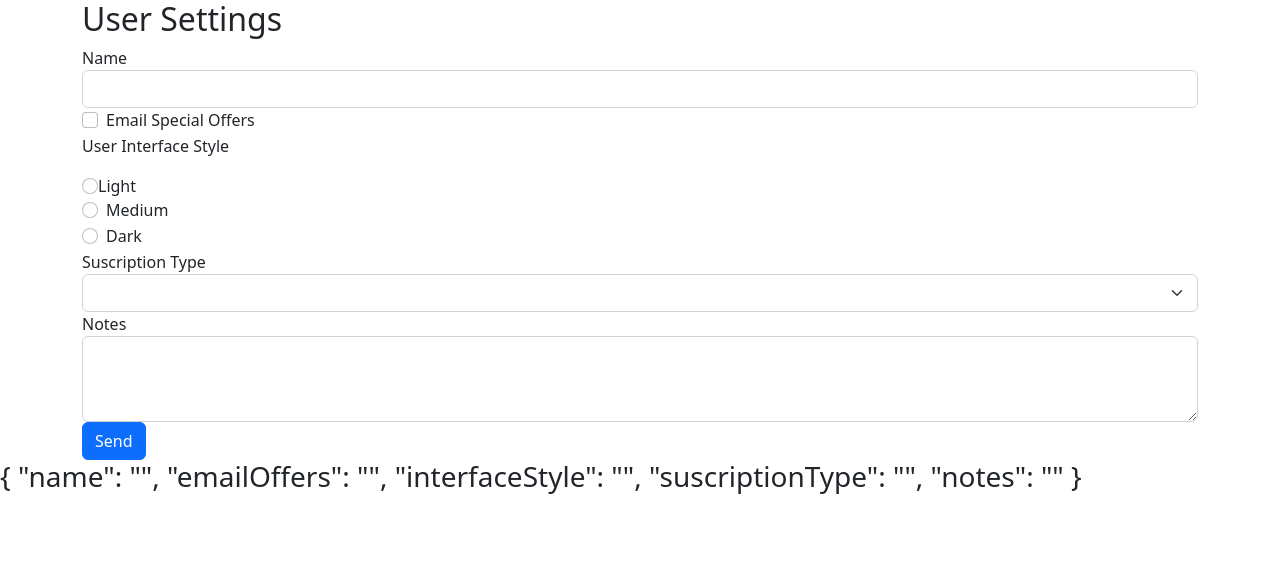
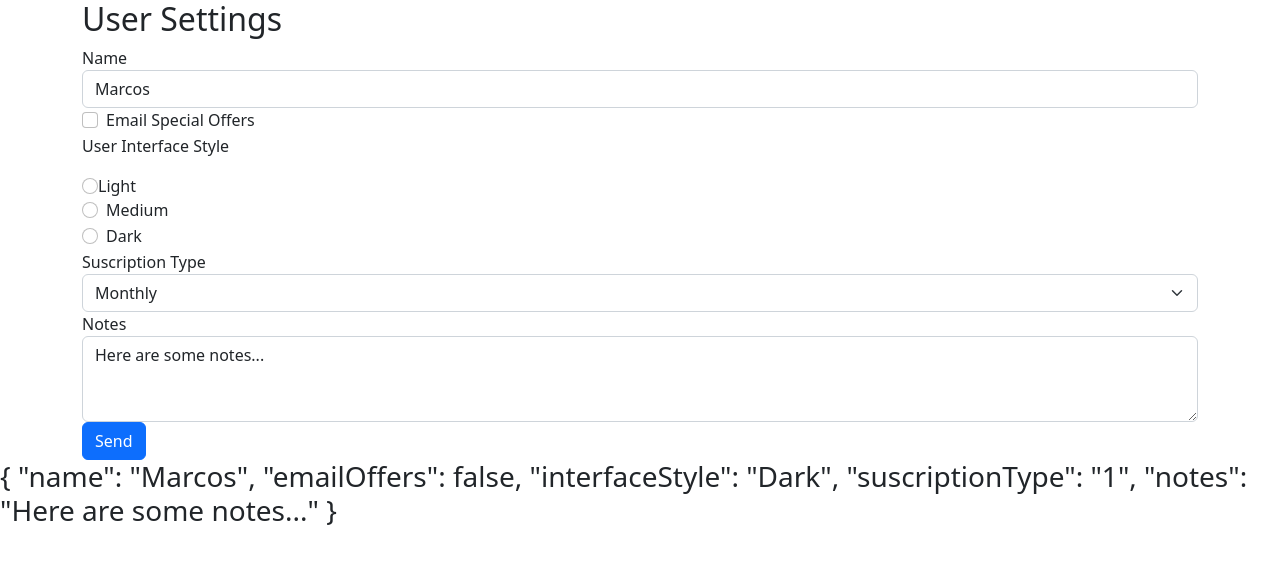
Before and after one commit to MarkRobles/AngularForms, an Angular app: page / in a window 1280 px wide. Shown: the top 564 px of the page. Built offline with nearby package versions, Linux system fonts and the light colour scheme.

Commit message:
Added TwoWayBinding

```diff
--- a/src/app/user-settings-form/user-settings-form.component.html
+++ b/src/app/user-settings-form/user-settings-form.component.html
@@ -3,29 +3,29 @@
     <form #form="ngForm">
         <div class="form-group">
             <label for="name">Name</label>
-            <input id="name" name="name" class="form-control" ngModel >
+            <input id="name" name="name" class="form-control" [(ngModel)]="userSettings.name" >
         </div>
         <div class="form-check form-group">
-            <input class="form-check-input" type="checkbox" value="" id="emailOffers" name="emailOffers" ngModel>
+            <input class="form-check-input" type="checkbox" value="" id="emailOffers" name="emailOffers" [(ngModel)]="userSettings.emailOffers">
             <label class="form-check-label" for="emailOffers">
               Email Special Offers
             </label>
           </div>
           <p>User Interface Style</p>
           <div class="form-group">
-            <input class="form-check-input" type="radio" name="interfaceStyle" id="lightInterface" ngModel>
+            <input class="form-check-input" type="radio" name="interfaceStyle" id="lightInterface" [(ngModel)]="userSettings.interfaceStyle">
             <label class="form-check-label" for="lightInterface">
               Light
             </label>
           </div>
           <div class="form-check">
-            <input class="form-check-input" type="radio" name="interfaceStyle" id="mediumInterface"  ngModel>
+            <input class="form-check-input" type="radio" name="interfaceStyle" id="mediumInterface"  [(ngModel)]="userSettings.interfaceStyle">
             <label class="form-check-label" for="mediumInterface">
              Medium
             </label>
           </div>
           <div class="form-check">
-            <input class="form-check-input" type="radio" name="interfaceStyle" id="darkInterface"  ngModel>
+            <input class="form-check-input" type="radio" name="interfaceStyle" id="darkInterface"  [(ngModel)]="userSettings.interfaceStyle">
             <label class="form-check-label" for="darkInterface">
              Dark
             </label>
@@ -33,7 +33,7 @@
 
           <div class="form-group">
             <label for="suscriptionType">Suscription Type</label>
-            <select class="form-select" aria-label="Default select example" id="suscriptionType" name="suscriptionType" ngModel>
+            <select class="form-select" aria-label="Default select example" id="suscriptionType" name="suscriptionType" [(ngModel)]="userSettings.suscriptionType">
                 <option value="1">Monthly</option>
                 <option value="2">Annual</option>
                 <option value="3">Lifetime</option>
@@ -42,11 +42,11 @@
           <div class="form-group">
             <label for="notes">Notes</label>
             <textarea id="notes" name="notes" class="form-control"
-            rows="3" ngModel></textarea>
+            rows="3" [(ngModel)]="userSettings.notes"></textarea>
           </div>
 
         <button class="btn btn-primary">Send</button>
     </form>
 </div>
 
-<h3>{{form.value | json}}</h3>
+<h3>{{userSettings | json}}</h3>
--- a/src/app/user-settings-form/user-settings-form.component.ts
+++ b/src/app/user-settings-form/user-settings-form.component.ts
@@ -10,8 +10,8 @@ export class UserSettingsFormComponent {
   userSettings: UserSettings = {
     name: 'Marcos',
     emailOffers: false,
-    interfaceStyle: 'dark',
-    suscriptionType: 'Annual',
+    interfaceStyle: 'Dark',
+    suscriptionType: '1',
     notes: 'Here are some notes...'
   };
 }
```
